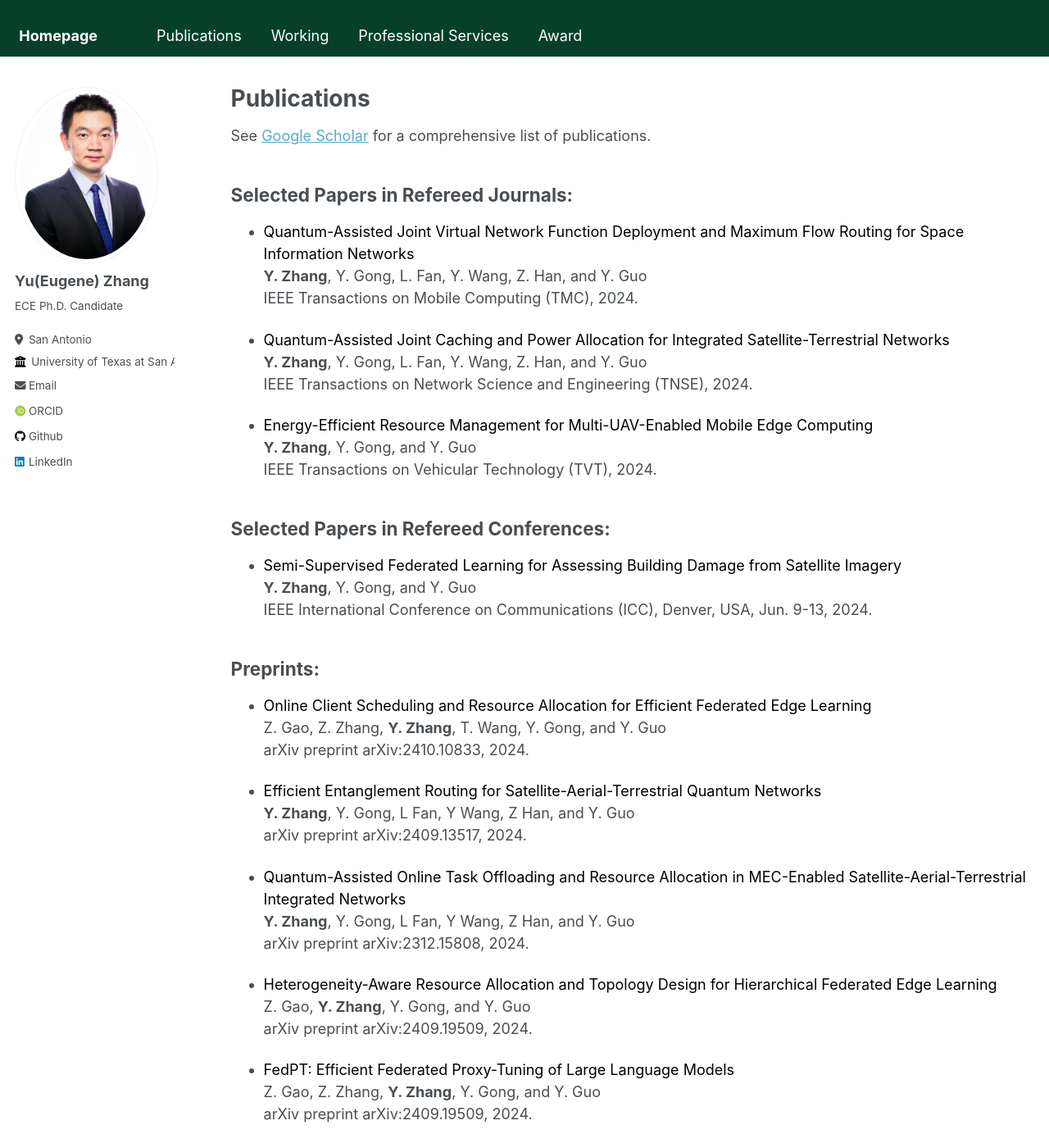
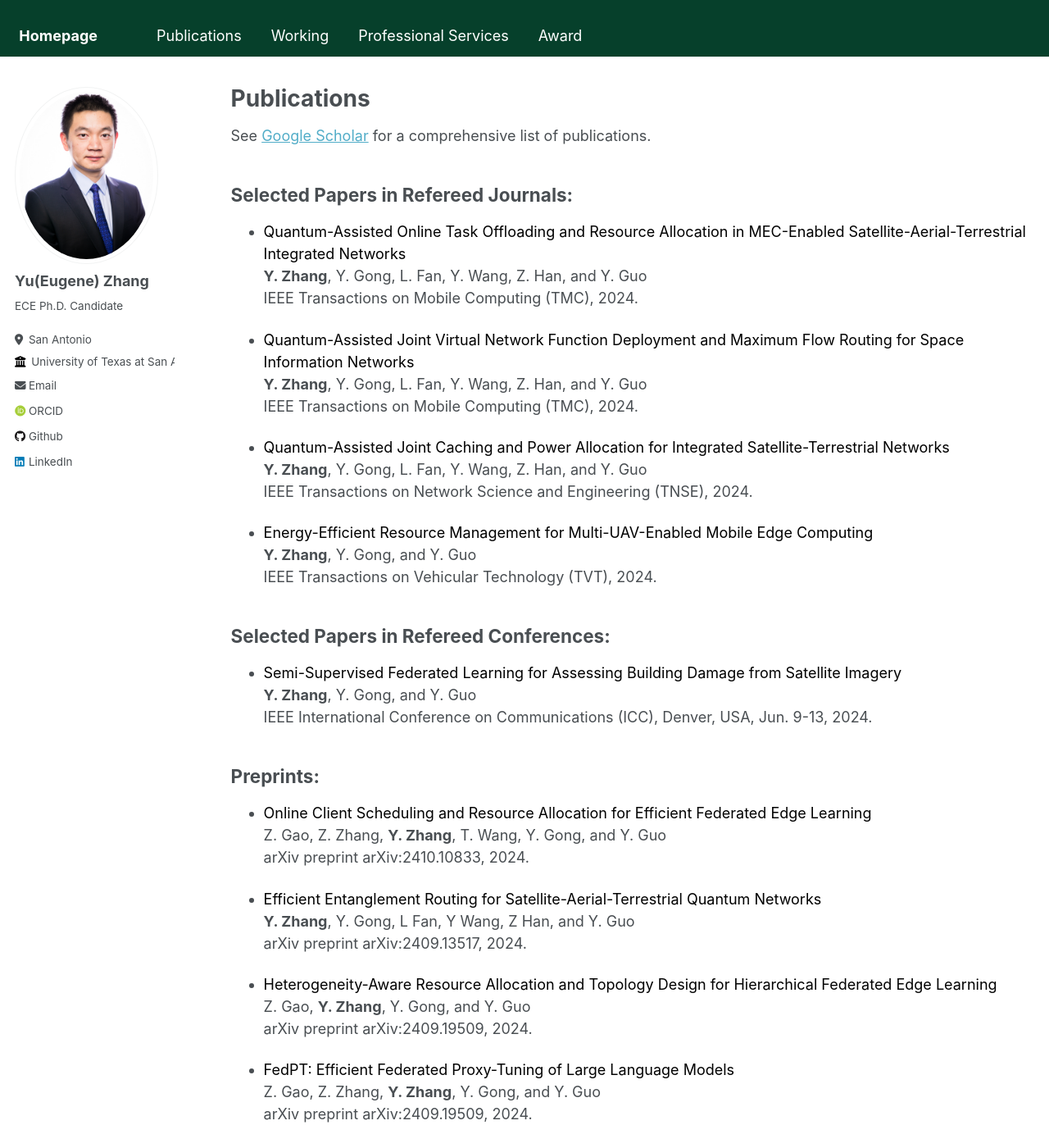
Before and after one commit to Yu-Zhang-Eugene/yu-zhang-eugene.github.io, a Jekyll site: the page built from _pages/publications.md, in a window 1280 px wide and 1400 px high. Shown: the whole window at 82% size. Built offline with Jekyll 4.4.1, drawn with Linux system fonts in a browser that asks for light colours; some web fonts are replaced; part of the change alters nothing that is shown.

Commit message:
Update publications.md

```diff
--- a/_pages/publications.md
+++ b/_pages/publications.md
@@ -10,6 +10,10 @@ See [Google Scholar](https://scholar.google.com/citations?hl=en&user=p6z9Id4AAAA
 
 Selected Papers in Refereed Journals:
 ------
+- <span style="color: black;"> Quantum-Assisted Online Task Offloading and Resource Allocation in MEC-Enabled Satellite-Aerial-Terrestrial Integrated Networks </span>
+  __Y. Zhang__, Y. Gong, L. Fan, Y. Wang, Z. Han, and Y. Guo
+  IEEE Transactions on Mobile Computing (TMC), 2024.
+
 - <span style="color: black;"> Quantum-Assisted Joint Virtual Network Function Deployment and Maximum Flow Routing for Space Information Networks </span>
   __Y. Zhang__, Y. Gong, L. Fan, Y. Wang, Z. Han, and Y. Guo
   IEEE Transactions on Mobile Computing (TMC), 2024.
@@ -43,10 +47,6 @@ Preprints:
   __Y. Zhang__, Y. Gong, L Fan, Y Wang, Z Han, and Y. Guo
 arXiv preprint 	arXiv:2409.13517, 2024.
 
-- <span style="color: black;"> Quantum-Assisted Online Task Offloading and Resource Allocation in MEC-Enabled Satellite-Aerial-Terrestrial Integrated Networks </span>
-  __Y. Zhang__, Y. Gong, L Fan, Y Wang, Z Han, and Y. Guo
-  arXiv preprint arXiv:2312.15808, 2024.
-
 - <span style="color: black;"> Heterogeneity-Aware Resource Allocation and Topology Design for Hierarchical Federated Edge Learning </span>
   Z. Gao, __Y. Zhang__, Y. Gong, and Y. Guo
   arXiv preprint arXiv:2409.19509, 2024.
```
